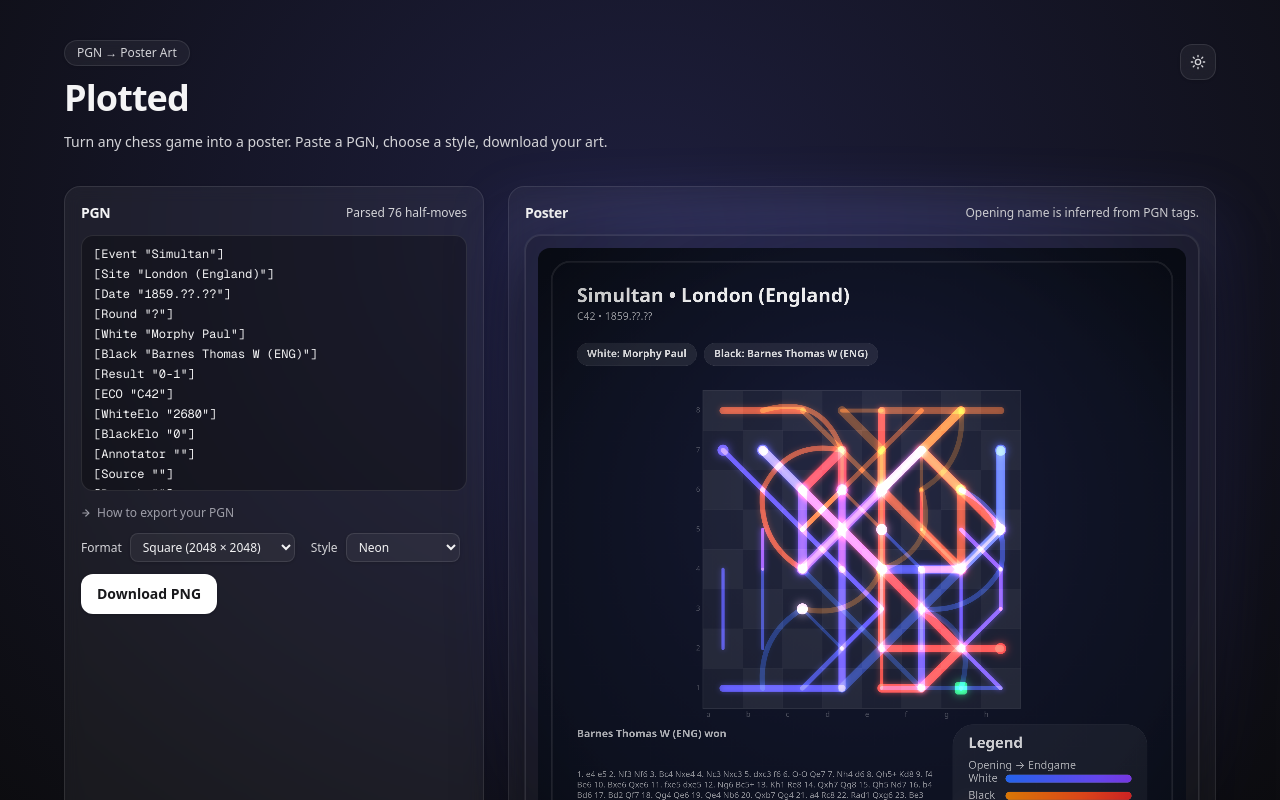
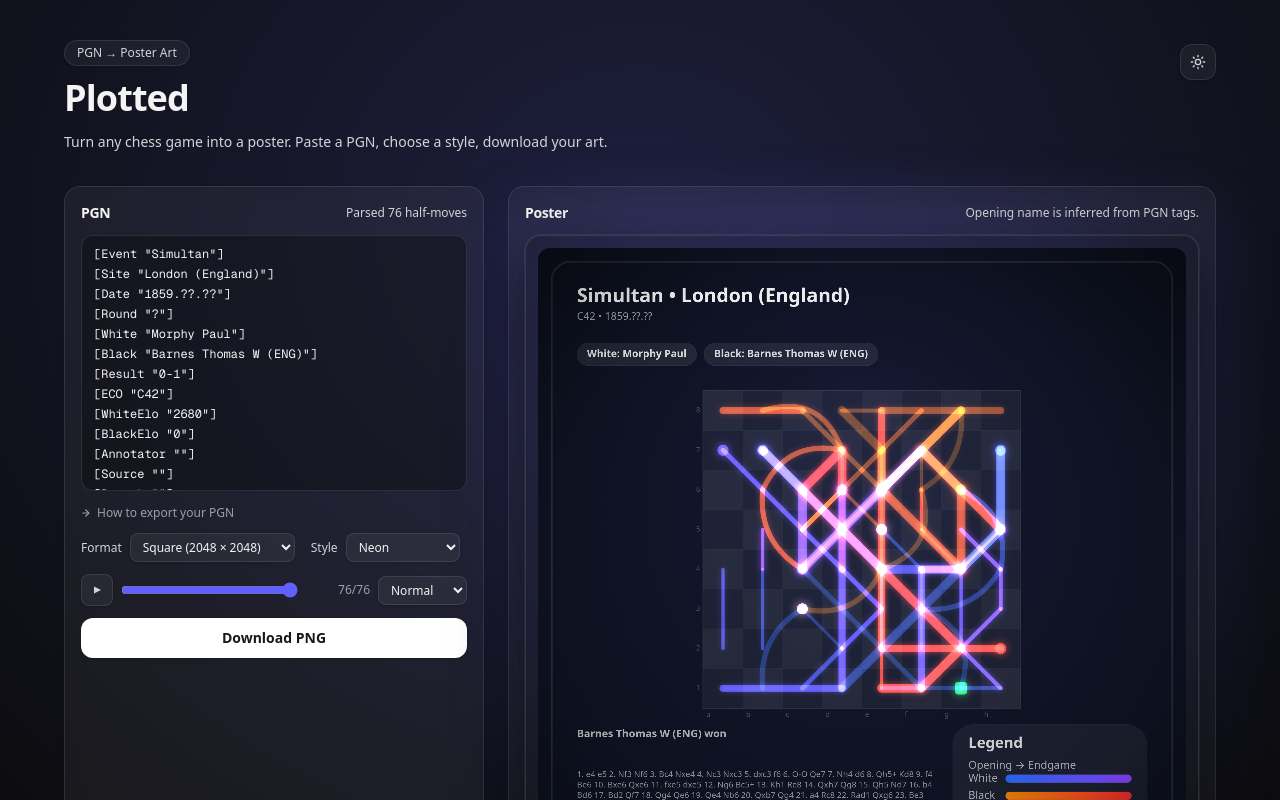
Before and after one commit to catsbyy/plotted, a Next.js app: page / in a window 1280 px wide. Shown: the top 800 px of the page. Built offline with nearby package versions, Linux system fonts and the light colour scheme.

Commit message:
add playback

```diff
--- a/src/app/page.tsx
+++ b/src/app/page.tsx
@@ -40,6 +40,14 @@ Kg5 Qg2+ 35. Rg4 fxg4 36. Qf7 Qc6 37. b5 Qd7 38. Rxd6 Qxd6 0-1`);
   const [movesCount, setMovesCount] = useState<number>(0);
   const [pgnHelpOpen, setPgnHelpOpen] = useState(false);
 
+  // Playback state
+  const [isPlaying, setIsPlaying] = useState(false);
+  const [playbackMove, setPlaybackMove] = useState<number | null>(null); // null = show full game
+  const [speed, setSpeed] = useState(300); // ms per move
+  const isPlayingRef = useRef(false);
+  const animTimerRef = useRef<ReturnType<typeof setTimeout> | null>(null);
+  const speedRef = useRef(300);
+
   useEffect(() => {
     const saved = localStorage.getItem("plotted-theme") as "dark" | "light" | null;
     const initial = saved ?? "dark";
@@ -56,6 +64,9 @@ Kg5 Qg2+ 35. Rg4 fxg4 36. Qf7 Qc6 37. b5 Qd7 38. Rxd6 Qxd6 0-1`);
     document.documentElement.classList.toggle("light", next === "light");
   };
 
+  // Keep speedRef in sync so the timeout closure always reads the latest speed
+  speedRef.current = speed;
+
   useMemo(() => {
     try {
       const g = parsePgn(pgn);
@@ -66,6 +77,60 @@ Kg5 Qg2+ 35. Rg4 fxg4 36. Qf7 Qc6 37. b5 Qd7 38. Rxd6 Qxd6 0-1`);
       setError(e instanceof Error ? e.message : "Failed to parse PGN.");
     }
   }, [pgn]);
+
+  // Stop playback and reset to full game when PGN/format/style changes
+  useEffect(() => {
+    isPlayingRef.current = false;
+    if (animTimerRef.current) clearTimeout(animTimerRef.current);
+    setIsPlaying(false);
+    setPlaybackMove(null);
+  }, [pgn, format, style]);
+
+  // Cleanup on unmount
+  useEffect(() => {
+    return () => {
+      isPlayingRef.current = false;
+      if (animTimerRef.current) clearTimeout(animTimerRef.current);
+    };
+  }, []);
+
+  const scheduleNext = (n: number) => {
+    if (!isPlayingRef.current) return;
+    if (n >= movesCount) {
+      isPlayingRef.current = false;
+      setIsPlaying(false);
+      setPlaybackMove(movesCount);
+      return;
+    }
+    animTimerRef.current = setTimeout(() => {
+      const next = n + 1;
+      setPlaybackMove(next);
+      scheduleNext(next);
+    }, speedRef.current);
+  };
+
+  const togglePlayback = () => {
+    if (isPlaying) {
+      // Pause
+      isPlayingRef.current = false;
+      setIsPlaying(false);
+      if (animTimerRef.current) clearTimeout(animTimerRef.current);
+    } else {
+      // Play — restart from beginning if at end, otherwise continue from current position
+      const startFrom = (playbackMove ?? movesCount) >= movesCount ? 0 : (playbackMove ?? 0);
+      isPlayingRef.current = true;
+      setIsPlaying(true);
+      setPlaybackMove(startFrom);
+      scheduleNext(startFrom);
+    }
+  };
+
+  const handleScrub = (n: number) => {
+    isPlayingRef.current = false;
+    if (animTimerRef.current) clearTimeout(animTimerRef.current);
+    setIsPlaying(false);
+    setPlaybackMove(n);
+  };
 
   return (
     <div className="min-h-screen bg-[radial-gradient(80%_80%_at_50%_20%,rgba(99,102,241,0.07),rgba(0,0,0,0))] px-4 py-8 text-zinc-900 dark:bg-[radial-gradient(80%_80%_at_50%_20%,rgba(99,102,241,0.22),rgba(0,0,0,0))] dark:text-zinc-100 sm:px-6 sm:py-10 md:px-10">
@@ -188,7 +253,8 @@ Kg5 Qg2+ 35. Rg4 fxg4 36. Qf7 Qc6 37. b5 Qd7 38. Rxd6 Qxd6 0-1`);
               )}
             </div>
 
-            <div className="mt-3 flex flex-col gap-3 sm:flex-row sm:flex-wrap sm:items-center sm:justify-between">
+            <div className="mt-3 flex flex-col gap-3">
+              {/* Format + Style selectors */}
               <div className="flex flex-col gap-2 sm:flex-row sm:items-center sm:gap-4">
                 <div className="flex items-center gap-2">
                   <label className="text-xs font-medium text-zinc-600 dark:text-zinc-300">Format</label>
@@ -219,6 +285,52 @@ Kg5 Qg2+ 35. Rg4 fxg4 36. Qf7 Qc6 37. b5 Qd7 38. Rxd6 Qxd6 0-1`);
                 </div>
               </div>
 
+              {/* Playback controls */}
+              {movesCount > 0 && (
+                <div className="flex items-center gap-2">
+                  <button
+                    type="button"
+                    onClick={togglePlayback}
+                    aria-label={isPlaying ? "Pause" : "Play"}
+                    className="flex h-8 w-8 shrink-0 items-center justify-center rounded-lg border border-zinc-200 bg-white text-zinc-700 shadow-sm transition hover:bg-zinc-50 dark:border-white/10 dark:bg-white/5 dark:text-zinc-300 dark:hover:bg-white/10"
+                  >
+                    {isPlaying ? (
+                      <svg width="10" height="10" viewBox="0 0 10 10" fill="currentColor" aria-hidden="true">
+                        <rect x="1.5" y="1.5" width="2.5" height="7" rx="0.5" />
+                        <rect x="6" y="1.5" width="2.5" height="7" rx="0.5" />
+                      </svg>
+                    ) : (
+                      <svg width="10" height="10" viewBox="0 0 10 10" fill="currentColor" aria-hidden="true">
+                        <path d="M2 1.5l7 3.5-7 3.5V1.5z" />
+                      </svg>
+                    )}
+                  </button>
+                  <input
+                    type="range"
+                    min={0}
+                    max={movesCount}
+                    value={playbackMove ?? movesCount}
+                    onChange={(e) => handleScrub(Number(e.target.value))}
+                    className="flex-1 accent-indigo-500"
+                    style={{ touchAction: "none" }}
+                  />
+                  <span className="w-16 shrink-0 text-right text-xs tabular-nums text-zinc-500 dark:text-zinc-400">
+                    {playbackMove ?? movesCount}/{movesCount}
+                  </span>
+                  <select
+                    value={speed}
+                    onChange={(e) => setSpeed(Number(e.target.value))}
+                    className="rounded-lg border border-zinc-200 bg-white px-2 py-1 text-xs text-zinc-800 shadow-sm outline-none focus:border-indigo-400 focus:ring-4 focus:ring-indigo-500/10 dark:border-white/10 dark:bg-white/5 dark:text-zinc-100 dark:focus:ring-indigo-500/20"
+                  >
+                    <option value={600}>Slow</option>
+                    <option value={300}>Normal</option>
+                    <option value={100}>Fast</option>
+                    <option value={30}>Very Fast</option>
+                  </select>
+                </div>
+              )}
+
+              {/* Download */}
               <button
                 type="button"
                 onClick={() => canvasRef.current?.downloadPng()}
@@ -242,7 +354,7 @@ Kg5 Qg2+ 35. Rg4 fxg4 36. Qf7 Qc6 37. b5 Qd7 38. Rxd6 Qxd6 0-1`);
               <p className="text-xs text-zinc-600 dark:text-zinc-300">Opening name is inferred from PGN tags.</p>
             </div>
             <div className="mt-3">
-              <ChessArtCanvas ref={canvasRef} pgn={pgn} format={format} style={style} />
+              <ChessArtCanvas ref={canvasRef} pgn={pgn} format={format} style={style} moveLimit={playbackMove ?? undefined} />
             </div>
           </section>
         </div>
--- a/src/components/ChessArtCanvas.tsx
+++ b/src/components/ChessArtCanvas.tsx
@@ -80,8 +80,8 @@ function deriveOpeningName(game: ParsedGame) {
   }
 }
 
-export const ChessArtCanvas = forwardRef<ChessArtCanvasHandle, { pgn: string; format: Format; style: ArtStyle }>(function ChessArtCanvas(
-  { pgn, format, style },
+export const ChessArtCanvas = forwardRef<ChessArtCanvasHandle, { pgn: string; format: Format; style: ArtStyle; moveLimit?: number }>(function ChessArtCanvas(
+  { pgn, format, style, moveLimit },
   ref
 ) {
   const canvasRef = useRef<HTMLCanvasElement | null>(null);
@@ -96,73 +96,48 @@ export const ChessArtCanvas = forwardRef<ChessArtCanvasHandle, { pgn: string; fo
     }
   }, [pgn]);
 
-  const render = () => {
-    const canvas = canvasRef.current;
-    if (!canvas) return;
-    if (!parsed || parsed.moves.length === 0) return;
-
-    const tags = parsed.tags;
+  const buildPosterOptions = (game: ReturnType<typeof parsePgn>, limit?: number) => {
+    const tags = game.tags;
     const white = tags.White?.trim() || "White";
     const black = tags.Black?.trim() || "Black";
-    const result = humanReadableResult(tags.Result ?? "", white, black);
-    const termination = tags.Termination?.trim() || "";
-    const date = formatDateForPoster(tags.Date || tags.UTCDate || "");
-    const openingName = deriveOpeningName(parsed);
-    const subtitle = [openingName || tags.ECO?.trim(), tags.TimeControl?.trim() ? `${tags.TimeControl}s` : ""]
-      .filter(Boolean)
-      .join(" • ");
-
-    drawChessArt(canvas, parsed.moves, {
+    return {
       width,
       height,
       style,
       poster: {
-        title: deriveTitle(parsed),
-        subtitle,
+        title: deriveTitle(game),
+        subtitle: [
+          deriveOpeningName(game) || tags.ECO?.trim(),
+          tags.TimeControl?.trim() ? `${tags.TimeControl}s` : "",
+        ]
+          .filter(Boolean)
+          .join(" • "),
         white,
         black,
-        result,
-        date,
-        termination,
-        movesText: buildAllMoves(parsed),
+        result: humanReadableResult(tags.Result ?? "", white, black),
+        date: formatDateForPoster(tags.Date || tags.UTCDate || ""),
+        termination: tags.Termination?.trim() || "",
+        movesText: buildAllMoves(game),
       },
-    });
+      ...(limit !== undefined ? { moveLimit: limit } : {}),
+    };
+  };
+
+  const render = () => {
+    const canvas = canvasRef.current;
+    if (!canvas || !parsed || parsed.moves.length === 0) return;
+    drawChessArt(canvas, parsed.moves, buildPosterOptions(parsed, moveLimit));
   };
 
   const downloadPng = () => {
     const canvas = canvasRef.current;
     if (!canvas) return;
-    // Render a fresh frame at the requested resolution, then export via Blob
-    // to avoid flaky behavior with large data URLs.
     let fresh: ReturnType<typeof parsePgn>;
     try {
       fresh = parsePgn(pgn);
-      drawChessArt(canvas, fresh.moves, {
-        width,
-        height,
-        style,
-        poster: {
-          title: deriveTitle(fresh),
-          subtitle: [
-            deriveOpeningName(fresh) || fresh.tags.ECO?.trim(),
-            fresh.tags.TimeControl?.trim() ? `${fresh.tags.TimeControl}s` : "",
-          ]
-            .filter(Boolean)
-            .join(" • "),
-          white: fresh.tags.White?.trim() || "White",
-          black: fresh.tags.Black?.trim() || "Black",
-          result: humanReadableResult(
-            fresh.tags.Result ?? "",
-            fresh.tags.White?.trim() ?? "White",
-            fresh.tags.Black?.trim() ?? "Black",
-          ),
-          date: formatDateForPoster(fresh.tags.Date || fresh.tags.UTCDate || ""),
-          termination: fresh.tags.Termination?.trim() || "",
-          movesText: buildAllMoves(fresh),
-        },
-      });
+      // Download always uses the full game — no moveLimit
+      drawChessArt(canvas, fresh.moves, buildPosterOptions(fresh));
     } catch {
-      // If parsing fails, do nothing.
       return;
     }
 
@@ -191,7 +166,7 @@ export const ChessArtCanvas = forwardRef<ChessArtCanvasHandle, { pgn: string; fo
     if (!parsed || parsed.moves.length === 0) return;
     render();
     // eslint-disable-next-line react-hooks/exhaustive-deps
-  }, [pgn, format, style]);
+  }, [pgn, format, style, moveLimit]);
 
   return (
     <div className="relative">
--- a/src/lib/chessArt.ts
+++ b/src/lib/chessArt.ts
@@ -120,6 +120,7 @@ export type DrawOptions = {
   padding?: number;
   style?: ArtStyle; // default "neon"
   poster?: PosterMeta;
+  moveLimit?: number; // if set, only draw the first N moves
 };
 
 type RGB = { r: number; g: number; b: number };
@@ -979,6 +980,7 @@ export function drawChessArt(canvas: HTMLCanvasElement, moves: Move[], options:
 
   const style = options.style ?? "neon";
   const tokens = getTokens(style);
+  const visibleMoves = options.moveLimit !== undefined ? moves.slice(0, options.moveLimit) : moves;
 
   fillBackground(ctx, width, height, tokens);
 
@@ -1002,14 +1004,14 @@ export function drawChessArt(canvas: HTMLCanvasElement, moves: Move[], options:
     drawLegend(ctx, legendX, legendY, legendW, legendH, tokens, style);
   }
 
-  const total = moves.length;
+  const total = visibleMoves.length;
   ctx.save();
   ctx.globalCompositeOperation = tokens.compositeOperation;
   ctx.lineCap = "round";
   ctx.lineJoin = "round";
 
-  for (let i = 0; i < moves.length; i++) {
-    const m = moves[i];
+  for (let i = 0; i < visibleMoves.length; i++) {
+    const m = visibleMoves[i];
     const progress = total <= 1 ? 1 : i / (total - 1);
     const [minOp, maxOp] = tokens.opacityRange;
     const opacity = minOp + progress * (maxOp - minOp);
```
